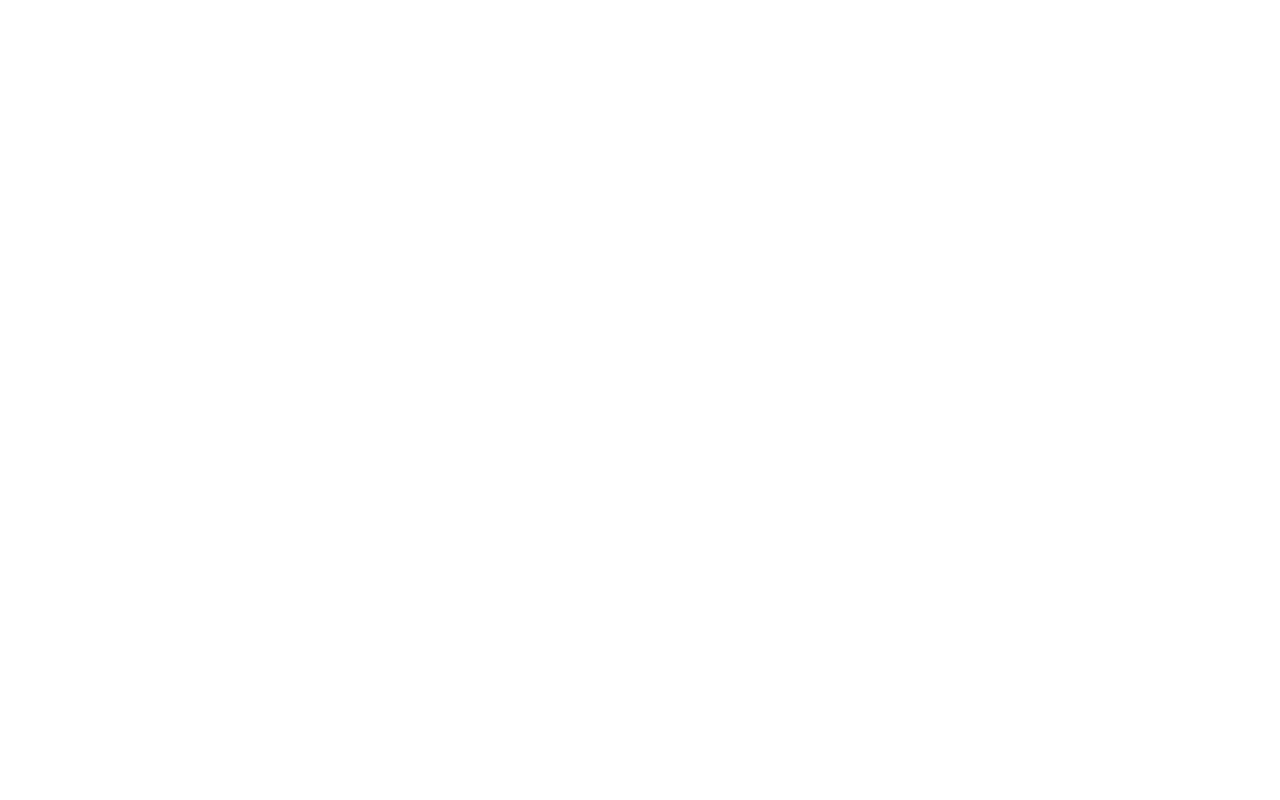
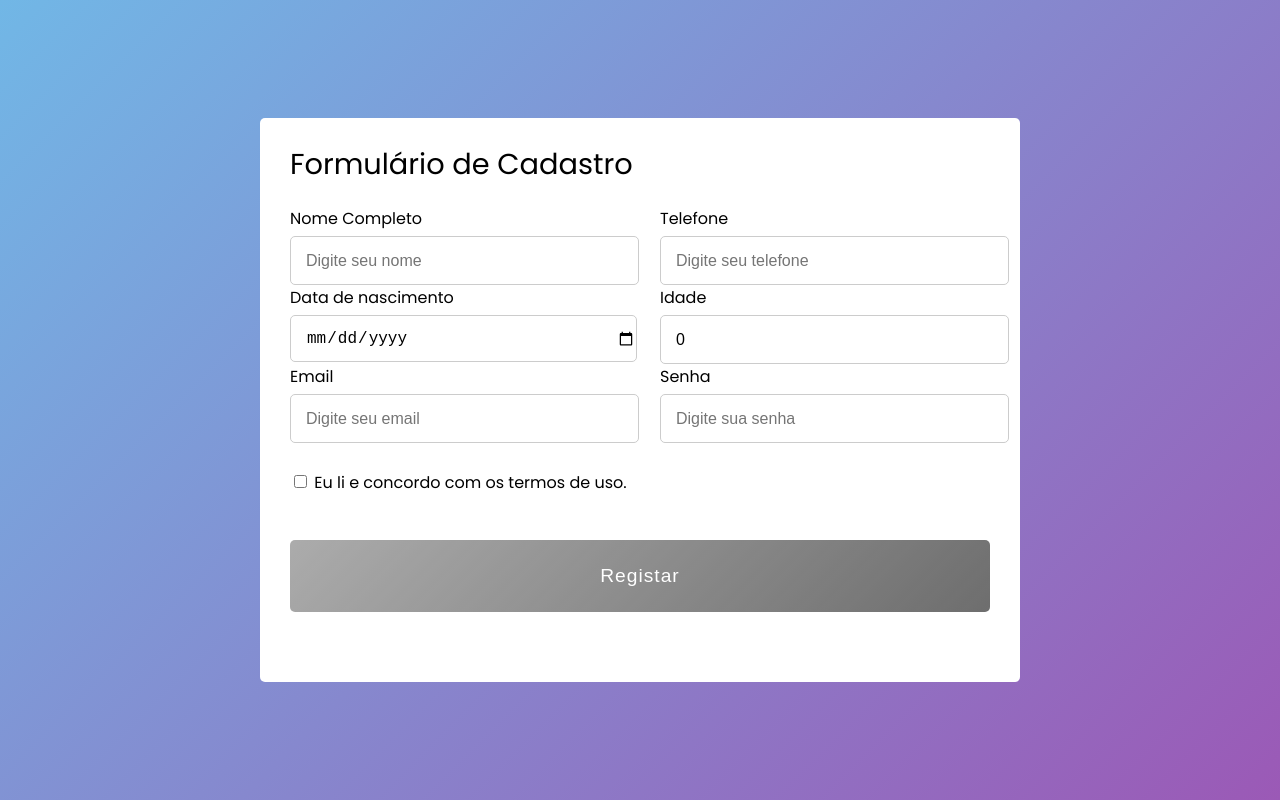
Before and after one commit to FlavioMattosDev/Santader-Coders-2023, a plain HTML site: page FrontEnd Estatico Exercicios/ex003/index.html in a window 1280 px wide. Drawn offline with Linux system fonts and the light colour scheme.

Commit message:
Envio ex003

```diff
--- a/FrontEnd Estatico Exercicios/ex003/index.html
+++ b/FrontEnd Estatico Exercicios/ex003/index.html
@@ -4,7 +4,7 @@
 		<meta charset="UTF-8" />
 		<meta http-equiv="X-UA-Compatible" content="IE=edge" />
 		<meta name="viewport" content="width=device-width, initial-scale=1.0" />
-		<title>José Flávio - Ex 002</title>
+		<title>José Flávio - Ex 003</title>
 		<link
 			rel="shortcut icon"
 			href="https://www.freeiconspng.com/uploads/awesome-face-png-1.png"
@@ -15,9 +15,90 @@
 
 	<body>
 		<!-- Aluno: José Flávio da Rocha Mattos Filho -->
-		<!-- Exercício: 002 -->
+		<!-- Exercício: 003 -->
+
+		<div class="container">
+			<div class="title">Formulário de Cadastro</div>
+			<form action="#">
+				<div class="user_details">
+					<div class="input_box">
+						<label class="details" for="name">Nome Completo</label>
+						<input
+							type="text"
+							placeholder="Digite seu nome"
+							name="name"
+							id="name"
+							required
+						/>
+					</div>
+					<div class="input_box">
+						<label class="details" for="phone-number">Telefone</label>
+						<input
+							type="text"
+							placeholder="Digite seu telefone"
+							name="phone-number"
+							id="phone-number"
+							required
+						/>
+					</div>
+					<div class="input_box">
+						<label class="details" for="birthday"
+							>Data de nascimento</label
+						>
+						<input type="date" name="birthday" id="birthday" required />
+					</div>
+					<div class="input_box">
+						<label class="details" for="age">Idade</label>
+						<input
+							type="number"
+							placeholder="Digite sua idade"
+							name="age"
+							id="age"
+							value="0"
+							required
+						/>
+					</div>
+					<div class="input_box">
+						<label class="details" for="email">Email</label>
+
+						<input
+							type="email"
+							placeholder="Digite seu email"
+							name="email"
+							id="email"
+							required
+						/>
+					</div>
+					<div class="input_box">
+						<label class="details" for="password">Senha</label>
+						<input
+							type="password"
+							placeholder="Digite sua senha"
+							name="password"
+							id="password"
+							required
+						/>
+					</div>
+				</div>
+				<div class="terms">
+					<input
+						type="checkbox"
+						name="terms"
+						id="terms"
+						onclick="verifyCheckbox()"
+						required
+					/>
+					<label class="details" for="terms"
+						>Eu li e concordo com os termos de uso.</label
+					>
+				</div>
+				<button type="submit" id="btn" onclick="exibirAlert()" disabled>
+					Registar
+				</button>
+			</form>
+		</div>
 
 		<!--* Script  -->
-		<script src="script.js"></script>
+		<script src="./script.js"></script>
 	</body>
 </html>
--- a/FrontEnd Estatico Exercicios/ex003/script.js
+++ b/FrontEnd Estatico Exercicios/ex003/script.js
@@ -0,0 +1,14 @@
+function verifyCheckbox() {
+	let checkbox = document.getElementById("terms");
+	let botao = document.getElementById("btn");
+
+	if (checkbox.checked) {
+		botao.disabled = false;
+	} else {
+		botao.disabled = true;
+	}
+}
+
+function exibirAlert() {
+	alert("Registro confirmado!");
+}
--- a/FrontEnd Estatico Exercicios/ex003/style.css
+++ b/FrontEnd Estatico Exercicios/ex003/style.css
@@ -1,8 +1,85 @@
+@import url("https://fonts.googleapis.com/css2?family=Poppins:wght@300;400;700&display=swap");
+
 html {
 	box-sizing: border-box;
 }
 
 body {
 	margin: 0;
+	padding: 0;
 	min-height: 100vh;
+	font-family: "Poppins", sans-serif;
+	display: flex;
+	justify-content: center;
+	align-items: center;
+	background: linear-gradient(135deg, #71b7e6, #9b59b6);
 }
+
+.container {
+	max-width: 700px;
+	width: 100%;
+	background: #fff;
+	padding: 25px 30px;
+	border-radius: 5px;
+}
+
+.container .title {
+	font-size: 1.8rem;
+	font-weight: 500;
+	position: relative;
+}
+
+.container form .user_details {
+	display: flex;
+	flex-wrap: wrap;
+	justify-content: space-between;
+	margin: 20px 0 12px 0;
+}
+
+form .user_details .input_box {
+	width: calc(100% / 2 - 20px);
+}
+
+.user_details .input_box .details {
+	display: block;
+	font-weight: 500;
+	margin-bottom: 5px;
+}
+
+.user_details .input_box input {
+	height: 45px;
+	width: 100%;
+	outline: none;
+	border-radius: 5px;
+	border: 1px solid #ccc;
+	padding-left: 15px;
+	font-size: 1rem;
+}
+
+form .terms {
+	padding-top: 15px;
+}
+
+form #btn {
+	height: 45px;
+	margin: 45px 0;
+	padding: 25px;
+	height: 100%;
+	width: 100%;
+	outline: none;
+	color: #fff;
+	border: none;
+	font-size: 1.2rem;
+	font-weight: 500;
+	border-radius: 5px;
+	letter-spacing: 1px;
+	background: linear-gradient(135deg, #71b7e6, #9b59b6);
+}
+
+form #btn:hover {
+	filter: brightness(110%);
+}
+
+form #btn:disabled {
+	filter: grayscale();
+}
```
